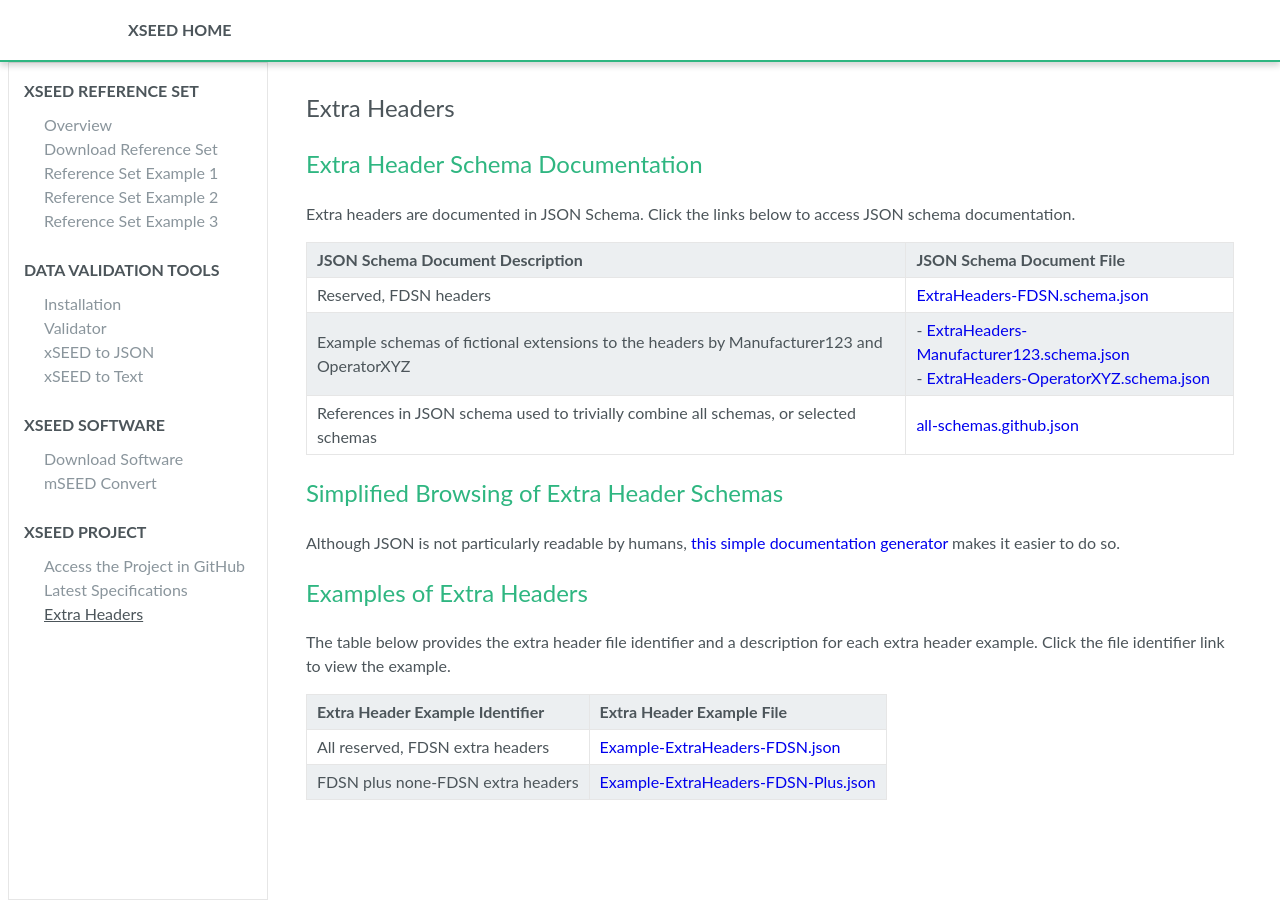
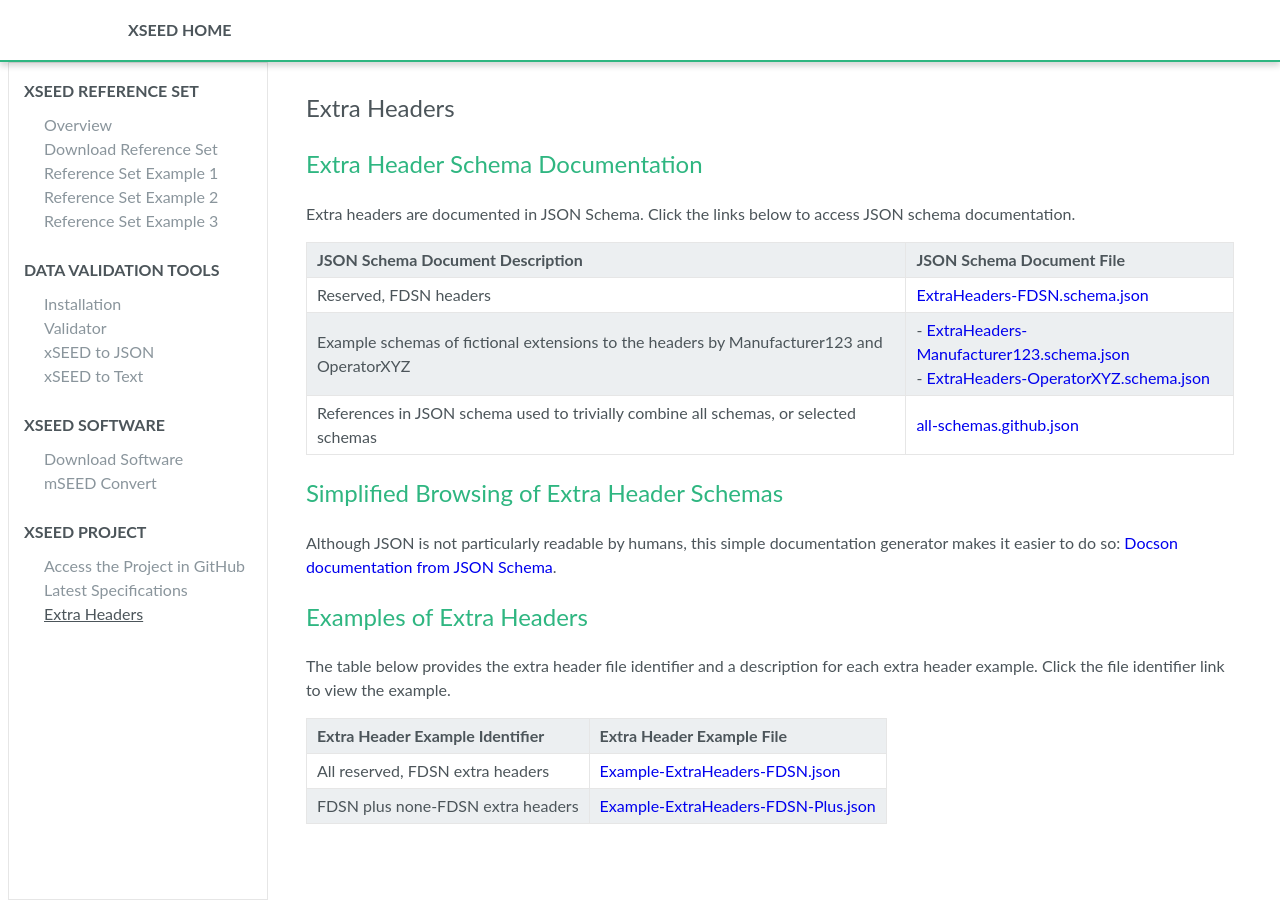
Before and after one commit to iris-edu/xseed-specification, a Jekyll site: the page built from docs/_documentation/xSEED Project/Extra Headers.md, in a window 1280 px wide. Built offline with Jekyll 4.4.1, drawn with Linux system fonts in a browser that asks for light colours; nearby versions of some CDN libraries; comment, search, counter and statistics services are not loaded.

Commit message:
Updated Extra Header page

```diff
--- a/docs/_documentation/xSEED Project/Extra Headers.md
+++ b/docs/_documentation/xSEED Project/Extra Headers.md
@@ -13,11 +13,11 @@ Extra headers are documented in JSON Schema. Click the links below to access JSO
 | ------------------------------------------------------------ | ------------------------------------------------------------ |
 | Reserved, FDSN headers                                       | [ExtraHeaders-FDSN.schema.json](https://github.com/iris-edu/xseed-specification/blob/master/ExtraHeaders/ExtraHeaders-FDSN.schema.json) |
 | Example schemas of fictional extensions to the headers by Manufacturer123 and OperatorXYZ | - [ExtraHeaders-Manufacturer123.schema.json](https://github.com/iris-edu/xseed-specification/blob/master/ExtraHeaders/ExtraHeaders-Manufacturer123.schema.json)<br/>- [ExtraHeaders-OperatorXYZ.schema.json](https://github.com/iris-edu/xseed-specification/blob/master/ExtraHeaders/ExtraHeaders-OperatorXYZ.schema.json) |
-| References in JSON schema used to trivially combine all schemas, or selected schemas | [all-schemas.github.json](https://github.com/iris-edu/xseed-specification/blob/master/ExtraHeaders/all-schemas.github.json) |
+| References in JSON schema used to trivially combine all schemas, or selected schemas | [all-schemas.github.json](https://github.com/iris-edu/xseed-specification/blob/master/xseed-specification/ExtraHeaders/all-schemas.github.json) |
 
 ## Simplified Browsing of Extra Header Schemas
 
-Although JSON is not particularly readable by humans, [this simple documentation generator](https://github.com/iris-edu/xseed-specification/blob/master/ExtraHeaders/all-schemas.github.json) makes it easier to do so.
+Although JSON is not particularly readable by humans, this simple documentation generator makes it easier to do so: [Docson documentation from JSON Schema](https://github.com/iris-edu/xseed-specification/blob/master/ExtraHeaders/all-schemas.github.json).
 
 ## Examples of Extra Headers
 
```
Also changed, not shown: docs/index.md (+1 -1 lines).
